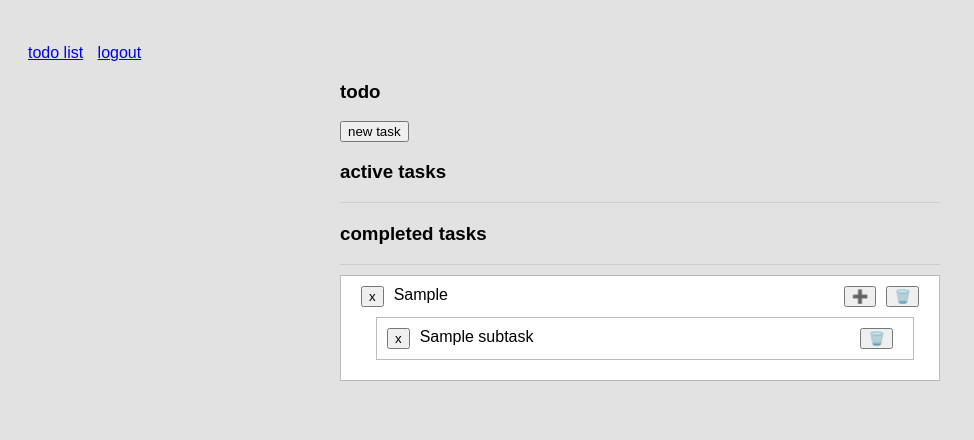
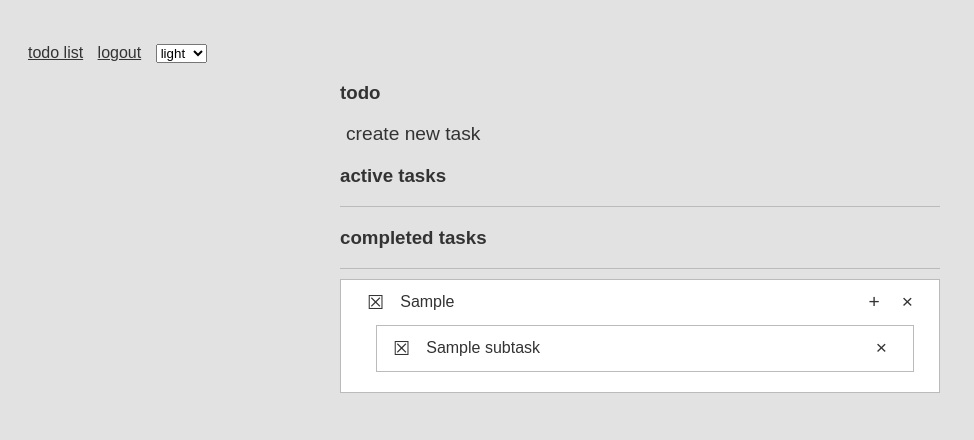
Before and after one commit to ilisien/todo, a Flask app: page /todo in a window 1280 px wide. Shown: the top 440 px of the page, without its empty margins (0-974 px from the left). Run offline with Flask 3, Linux system fonts and the light colour scheme; a user stored in the database is signed in; tables that the repository leaves empty hold one stand-in row (values such as "Sample post").

Commit message:
colored backgrounds

```diff
--- a/static/styles.css
+++ b/static/styles.css
@@ -1,10 +1,42 @@
+:root[data-theme='light'] {
+    --bg-color: #e2e2e2;
+    --text-color: #333;
+    --task-bg: #fff;
+    --border-color: #bbb;
+}
+
+:root[data-theme='dark'] {
+    --bg-color: #333;
+    --text-color: #e2e2e2;
+    --task-bg: #444;
+    --border-color: #666;
+}
+
+:root[data-theme='pink'] {
+    --bg-color: #ffe2e2;
+    --text-color: #991c55;
+    --task-bg: #ffd1d9;
+    --border-color: #ff88a8;
+}
+
+:root[data-theme='cyan'] {
+    --bg-color: #e2f9ff;
+    --text-color: #006d80;
+    --task-bg: #bdeff7;
+    --border-color: #8ed9e7;
+}
+
 /* General Styles */
 body {
     padding: 20px;
 
-    background-color: #e2e2e2;
+    background-color: var(--bg-color);
+    color: var(--text-color);
+    font-family: Arial, sans-serif;
+}
 
-    font-family: Arial, sans-serif;
+a {
+    color: var(--text-color);
 }
 
 .container {
@@ -28,12 +60,17 @@ nav ul li {
     margin-right: 10px;
 }
 
+nav ul div {
+    display: inline;
+    margin-right: 10px;
+}
+
 /* Task List Styles */
 .active-tasks,
 .completed-tasks {
     margin-bottom: 20px;
 
-    border-top: 1px solid #ccc;
+    border-top: 1px solid var(--border-color);
 }
 
 .todolist li.task-item, li.subtask-item {
@@ -53,6 +90,11 @@ nav ul li {
 button {
     margin-right: 10px;
     cursor:pointer;
+    outline: none;
+    border: none;
+    background-color: transparent;
+    color:var(--text-color);
+    font-size: 1.2rem;
 }
 
 /* Task Layout */
@@ -68,18 +110,20 @@ button {
     flex-direction: row;
     width: 100%;
     justify-content: space-between;
+    align-items: center;
 }
 
 .task-item,.subtask-item {
     display: flex;
     justify-content: space-between;
+    align-items: center;
 
     margin: 5px 0;
     padding: 10px;
     border-radius: 5;
-    border: 1px solid #bbb;
+    border: 1px solid var(--border-color);
 
-    background: #fff;
+    background: var(--task-bg);
 }
 
 span.task-name, span.subtask-name {
--- a/static/todolist.js
+++ b/static/todolist.js
@@ -21,11 +21,11 @@ async function addTask() {
             <li data-task-id="${result.id}" class="task-item draggable" draggable="true">
                 <div class="task-wrapper">
                     <div class="main-taskbar">
-                        <button class="toggle-task" data-task-id="${result.id}">${result.completed ? 'x' : '⠀'}</button>
+                        <button class="toggle-task" data-task-id="${result.id}">${result.completed ? '☒' : '☐'}</button>
                         <span class="task-name">${result.task}</span>
                         <div class="options">
-                            <button class="add-subtask" data-task-id="${result.id}">➕</button>
-                            <button class="delete-task" data-task-id="${result.id}">🗑️</button>
+                            <button class="add-subtask" data-task-id="${result.id}">+</button>
+                            <button class="delete-task" data-task-id="${result.id}">×</button>
                         </div>
                     </div>
                     <ul class="subtasks">
@@ -56,7 +56,7 @@ async function toggleTask(taskId) {
         }
 
         const toggleButton = taskElement.querySelector('.toggle-task');
-        toggleButton.innerText = result.completed ? 'x' : '⠀';
+        toggleButton.innerText = result.completed ? '☒' : '☐';
     }
 }
 
@@ -119,9 +119,9 @@ async function addSubtask(taskId) {
         const subtaskList = document.querySelector(`li[data-task-id="${taskId}"] .subtasks`);
         const newSubtaskHTML = `
             <li class="subtask-item" data-subtask-id="${result.subtask_id}">
-                <button class="toggle-subtask" data-subtask-id="${result.subtask_id}">⠀</button>
+                <button class="toggle-subtask" data-subtask-id="${result.subtask_id}">☐</button>
                 <span class="subtask-name"></span>
-                <button class="delete-subtask" data-subtask-id="${result.subtask_id}">🗑️</button>
+                <button class="delete-subtask" data-subtask-id="${result.subtask_id}">×</button>
             </li>`;
 
         // 4. Add the new subtask to the UI
@@ -139,7 +139,7 @@ async function toggleSubtask(subtaskId) {
         const subtaskElement = document.querySelector(`li[data-subtask-id="${subtaskId}"]`);
         subtaskElement.classList.toggle('completed', result.completed);
         const toggleButton = subtaskElement.querySelector('.toggle-subtask');
-        toggleButton.innerText = result.completed ? 'x' : '⠀';
+        toggleButton.innerText = result.completed ? '☒' : '☐';
     }
 }
 
@@ -237,19 +237,19 @@ async function fetchTasks() {
                 <li data-task-id="${task.id}" class="task-item draggable" draggable="true">
                     <div class="task-wrapper">
                         <div class="main-taskbar">
-                            <button class="toggle-task" data-task-id="${task.id}">${task.completed ? 'x' : '⠀'}</button>
+                            <button class="toggle-task" data-task-id="${task.id}">${task.completed ? '☒' : '☐'}</button>
                             <span class="task-name">${task.task}</span>
                             <div class="options">
-                                <button class="add-subtask" data-task-id="${task.id}">➕</button>
-                                <button class="delete-task" data-task-id="${task.id}">🗑️</button>
+                                <button class="add-subtask" data-task-id="${task.id}">+</button>
+                                <button class="delete-task" data-task-id="${task.id}">×</button>
                             </div>
                         </div>
                         <ul class="subtasks">
                             ${task.subtasks.map(subtask => `
                                 <li class="subtask-item" data-subtask-id="${subtask.id}">
-                                    <button class="toggle-subtask" data-subtask-id="${subtask.id}">${subtask.completed ? 'x' : '⠀'}</button>
+                                    <button class="toggle-subtask" data-subtask-id="${subtask.id}">${subtask.completed ? '☒' : '☐'}</button>
                                     <span class="subtask-name ${subtask.completed ? 'completed' : ''}">${subtask.name}</span>
-                                    <button class="delete-subtask" data-subtask-id="${subtask.id}">🗑️</button>
+                                    <button class="delete-subtask" data-subtask-id="${subtask.id}">×</button>
                                 </li>
                             `).join('')}
                         </ul>
--- a/templates/base.html
+++ b/templates/base.html
@@ -11,8 +11,29 @@
         <ul>
             <li><a href="{{ url_for('todo') }}">todo list</a></li>
             <li><a href="{{ url_for('logout') }}">logout</a></li>
+            <div class="theme-selector">
+                <select id="theme">
+                    <option value="light">light</option>
+                    <option value="dark">dark</option>
+                    <option value="pink">pink</option>
+                    <option value="cyan">cyan</option>
+                </select>
+            </div>
         </ul>
     </nav>
+    <script>
+        document.getElementById('theme').addEventListener('change', function () {
+            document.documentElement.setAttribute('data-theme', this.value);
+            localStorage.setItem('theme', this.value);  // Save theme preference
+        });
+
+        // Load saved theme on page load
+        document.addEventListener('DOMContentLoaded', function () {
+            const savedTheme = localStorage.getItem('theme') || 'light';
+            document.getElementById('theme').value = savedTheme;
+            document.documentElement.setAttribute('data-theme', savedTheme);
+        });
+    </script>
     <div class="container">
         {% block content %}{% endblock %}
     </div>
--- a/templates/todo.html
+++ b/templates/todo.html
@@ -5,7 +5,7 @@
 
 <!-- Task Form -->
 <form id="todo-form">
-    <button type="submit">new task</button>
+    <button type="submit">create new task</button>
 </form>
 
 <!-- Active Tasks -->
```
